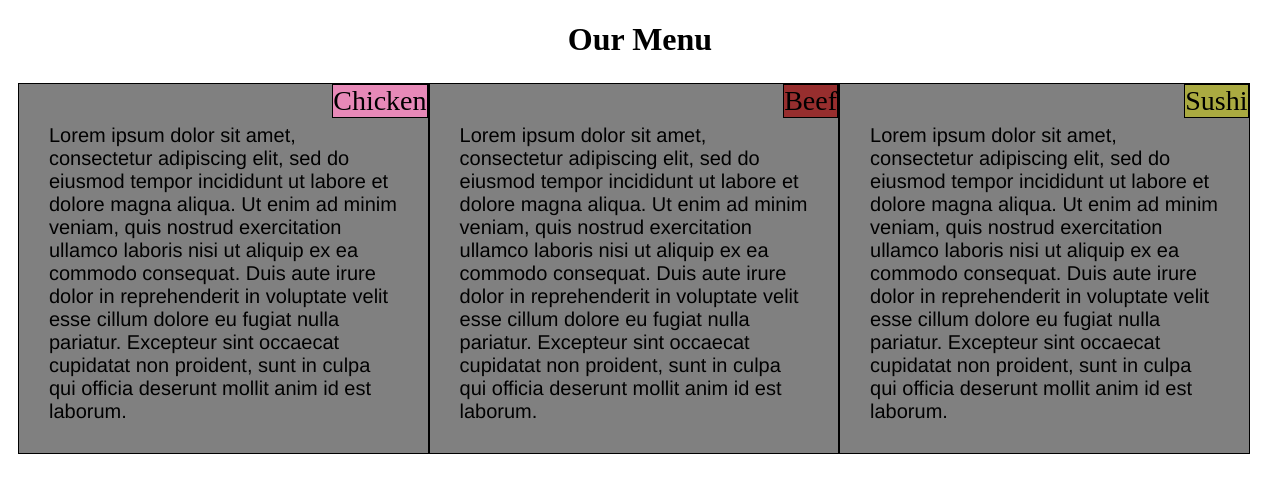
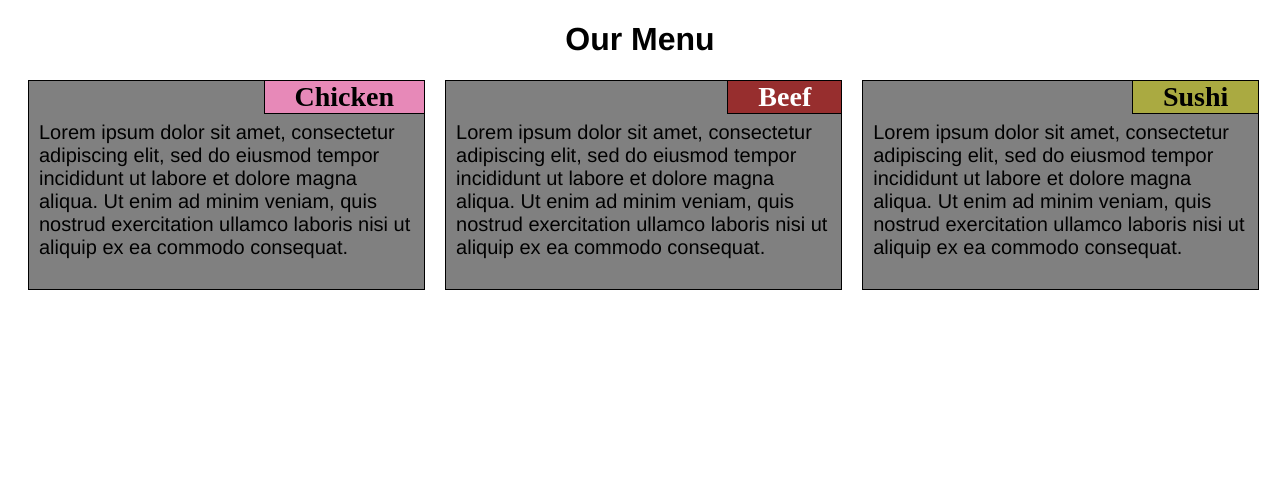
Before and after one commit to Tahirnion/Coursera-Repository, a plain HTML site: page module2-solution/index.html in a window 1280 px wide. Drawn offline with Linux system fonts and the light colour scheme.

Commit message:
Final commit

```diff
--- a/module2-solution/index.html
+++ b/module2-solution/index.html
@@ -6,38 +6,46 @@
 </head>
 
 <body>
-<header>
-    <h1>Our Menu</h1>
+
+    <header class="page-header">
+        <h1>
+            Our Menu
+        </h1>
     </header>
 
+    <div class="row">
+        <div class="col-lg-1 col-md-1 col-sl-1">
+            <div class="section">
+                <h2 class="sectiontitle1">
+                    Chicken
+                </h2>
 
-<div class="row">
-
-    <div class="col-lg-1 col-md-1 col-sl-1">
-        <div class="sectiontitle1">
-            Chicken
-        </div>
                 <p>
-        Lorem ipsum dolor sit amet, consectetur adipiscing elit, sed do eiusmod tempor incididunt ut labore et dolore magna aliqua. Ut enim ad minim veniam, quis nostrud exercitation ullamco laboris nisi ut aliquip ex ea commodo consequat. Duis aute irure dolor in reprehenderit in voluptate velit esse cillum dolore eu fugiat nulla pariatur. Excepteur sint occaecat cupidatat non proident, sunt in culpa qui officia deserunt mollit anim id est laborum.
+                    Lorem ipsum dolor sit amet, consectetur adipiscing elit, sed do eiusmod tempor incididunt ut labore et dolore magna aliqua. Ut enim ad minim veniam, quis nostrud exercitation      ullamco  laboris nisi ut aliquip ex ea commodo consequat.
                 </p>
             </div>
+        </div>
+        <div class="col-lg-1 col-md-1 col-sl-1">
+            <div class="section">
+                <h2 class="sectiontitle2">
+                    Beef
+                </h2>
 
-    <div class="col-lg-1 col-md-1 col-sl-1">
-        <div class="sectiontitle2">
-            Beef
-        </div>
                 <p>
-        Lorem ipsum dolor sit amet, consectetur adipiscing elit, sed do eiusmod tempor incididunt ut labore et dolore magna aliqua. Ut enim ad minim veniam, quis nostrud exercitation ullamco laboris nisi ut aliquip ex ea commodo consequat. Duis aute irure dolor in reprehenderit in voluptate velit esse cillum dolore eu fugiat nulla pariatur. Excepteur sint occaecat cupidatat non proident, sunt in culpa qui officia deserunt mollit anim id est laborum.
+                    Lorem ipsum dolor sit amet, consectetur adipiscing elit, sed do eiusmod tempor incididunt ut labore et dolore magna aliqua. Ut enim ad minim veniam, quis nostrud exercitation      ullamco  laboris nisi ut aliquip ex ea commodo consequat.
                 </p>
             </div>
+        </div>
+        <div class="col-lg-1 col-md-2 col-sl-1">
+            <div class="section">
+                <h2 class="sectiontitle3">
+                    Sushi
+                </h2>
 
-    <div class="col-lg-1 col-md-2 col-sl-1">
-        <div class="sectiontitle3">
-            Sushi
+                <p>
+                    Lorem ipsum dolor sit amet, consectetur adipiscing elit, sed do eiusmod tempor incididunt ut labore et dolore magna aliqua. Ut enim ad minim veniam, quis nostrud exercitation      ullamco  laboris nisi ut aliquip ex ea commodo consequat.
+                </p>
             </div>
-        <p>
-        Lorem ipsum dolor sit amet, consectetur adipiscing elit, sed do eiusmod tempor incididunt ut labore et dolore magna aliqua. Ut enim ad minim veniam, quis nostrud exercitation ullamco laboris nisi ut aliquip ex ea commodo consequat. Duis aute irure dolor in reprehenderit in voluptate velit esse cillum dolore eu fugiat nulla pariatur. Excepteur sint occaecat cupidatat non proident, sunt in culpa qui officia deserunt mollit anim id est laborum.
-        </p>
         </div>
 
     </div>
--- a/module2-solution/stylesheet.css
+++ b/module2-solution/stylesheet.css
@@ -2,27 +2,25 @@
   * {
     box-sizing: border-box;
   }
-  h1 {
-    margin-bottom: 15px;
-  }
 
   p {
-    background-color: grey;
-    margin: 30px;
+
     padding-top: 10px;
     font-family: Helvetica;
     color: black;
     font-size: 125%;
+    position: relative;
+
   }
 
   /* Simple Responsive Framework. */
   .row {
     width: 100%;
-    padding: 10px;
   }
 
   h1 {
     text-align: center;
+    font-family: Helvetica;
   }
 
   /********** Desktop view - Should work for devices where width>992px **********/
@@ -30,9 +28,7 @@
   @media (min-width: 992px) {
     .col-lg-1 {
       float: left;
-      border: 1px solid black;
       width: 33%;
-      background-color: grey;
       position: relative;
     }
 
@@ -42,16 +38,14 @@
   /********** Tablet view- Should work for devices where 768px<width<991px **********/
 
   @media (min-width: 768px) and (max-width: 991px) {
-    .col-md-1, .col-md-2 {
+    .col-md-1{
       float: left;
-      border: 1px solid black;
-      background-color: grey;
       position: relative;
-    }
-    .col-md-1{
       width: 50%;
     }
     .col-md-2 {
+      float: left;
+      position: relative;
       width: 100%;
     }
 
@@ -62,8 +56,7 @@
   @media (max-width: 767px) {
     .col-sl-1 {
       width: 100%;
-      border: 1px solid black;
-      background-color: grey;
+
       position: relative;
     }
   }
@@ -71,32 +64,45 @@
   /********** CSS for Secttion Title Chicken **********/
   .sectiontitle1 {
     position: absolute;
-    top:0px;
+    margin: 0px;
+    top: 0px;
     right: 0px;
     background-color: rgb(231, 137, 184);
     text-align: center;
     font-size: 175%;
     border: 1px solid black;
+    padding: 0 30px 0px 30px;
   }
 
 /********** CSS for Secttion Title Beef **********/
   .sectiontitle2 {
     position: absolute;
-    top:0px;
+    margin: 0px;
+    top: 0px;
     right: 0px;
     background-color: rgb(151, 46, 46);
     text-align: center;
     font-size: 175%;
     border: 1px solid black;
+    padding: 0 30px 0px 30px;
+    color: white;
   }
 
 /********** CSS for Secttion Title Sushi **********/
   .sectiontitle3 {
     position: absolute;
-    top:0px;
+    margin: 0px;
+    top: 0px;
     right: 0px;
     background-color: rgb(170, 170, 65);
     text-align: center;
     font-size: 175%;
     border: 1px solid black;
+    padding: 0 30px 0px 30px;
   }
+  .section {
+    border: 1px solid black;
+    background-color: grey;
+    padding: 10px 10px 10px 10px;
+    margin: 0px 0px 20px 20px;
+  }
```
Lines whose indentation alone changed are shown as unchanged.
